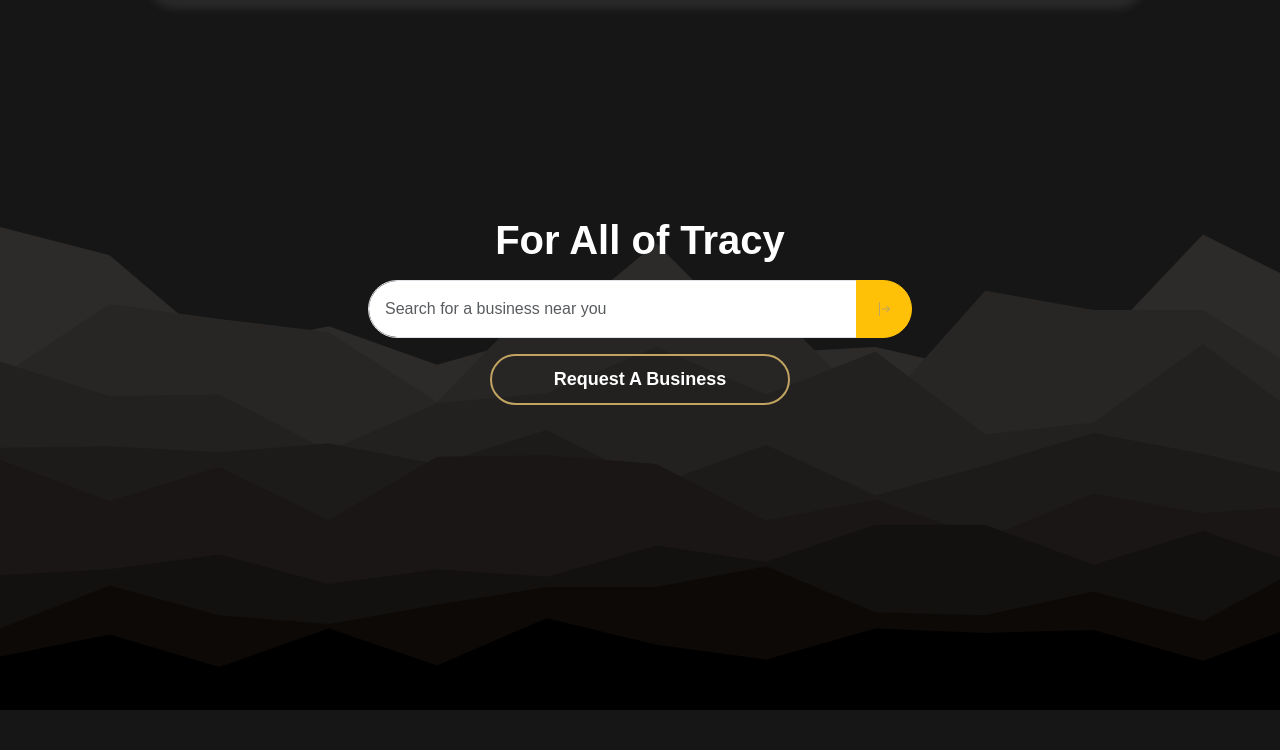
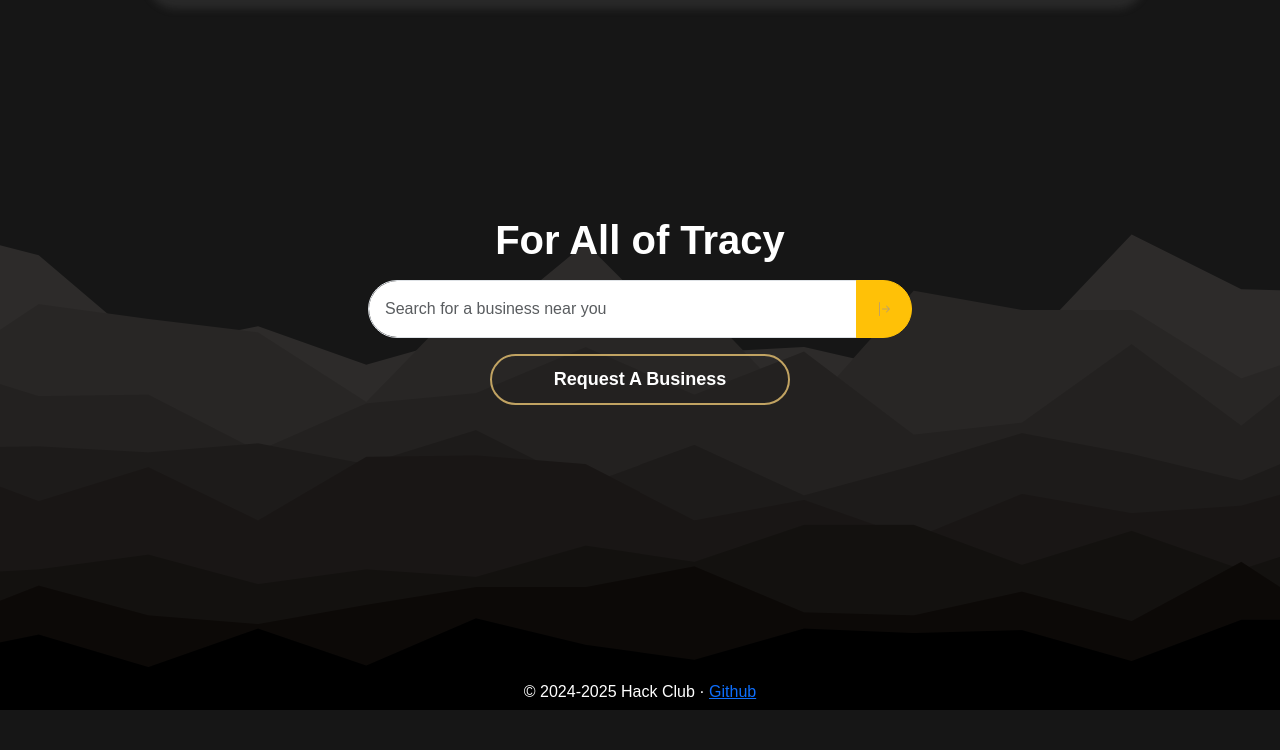
Before and after one commit to Vkutti/projectFAT, a Flask app: page / in a window 1280 px wide. Shown: the part 90-840 px from the top of the page. Before the commit the page ends 800 px from the top, so only its background shows below. Run offline with Flask 3, Linux system fonts and the light colour scheme; some libraries are stand-ins or nearby versions.

Commit message:
THE ACTUAL FINAL PUSH

```diff
--- a/projectFAT/templates/about.html
+++ b/projectFAT/templates/about.html
@@ -240,6 +240,7 @@
       font-size: 0.9rem;
       color: rgb(222, 222, 222);
       margin-top: 1rem;
+
     }
 
     .card .bottom .bottom-bottom {
--- a/projectFAT/templates/index.html
+++ b/projectFAT/templates/index.html
@@ -564,5 +564,9 @@
             }
         });
     </script>
+    <footer class="container" style="text-align: center;transform: translateY(-30px);">
+        <p style="color: rgb(255, 255, 255);">&copy; 2024-2025 Hack Club &middot; <a
+            href="//github.com/Vkutti/projectFAT/tree/main">Github</a></p>
+    </footer>
 </body>
 </html>
```
